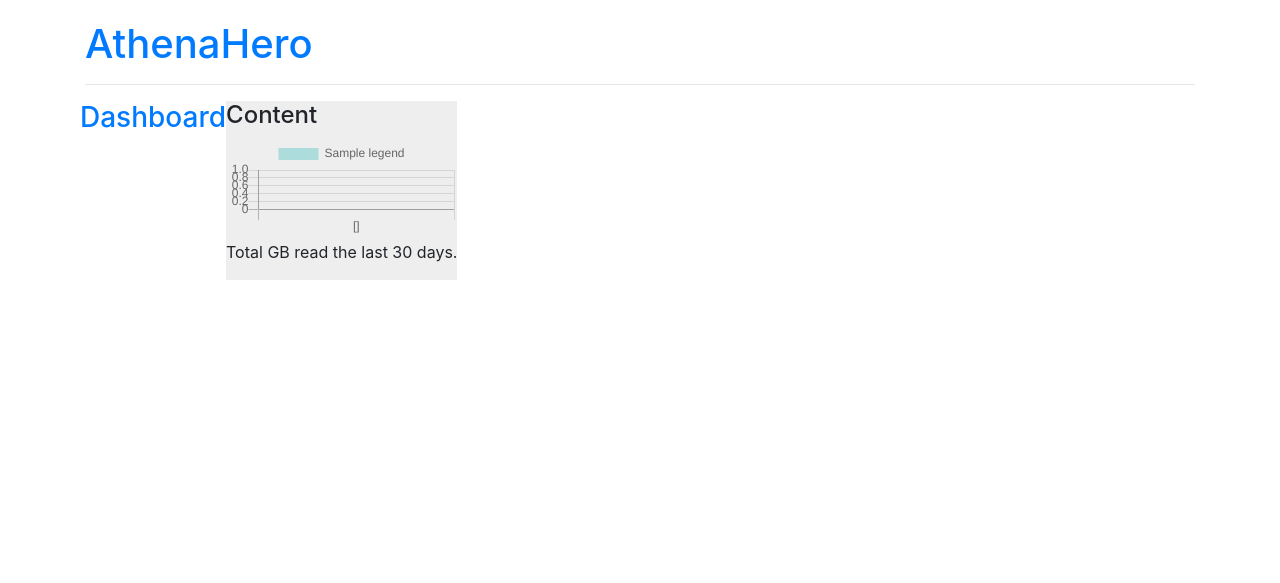
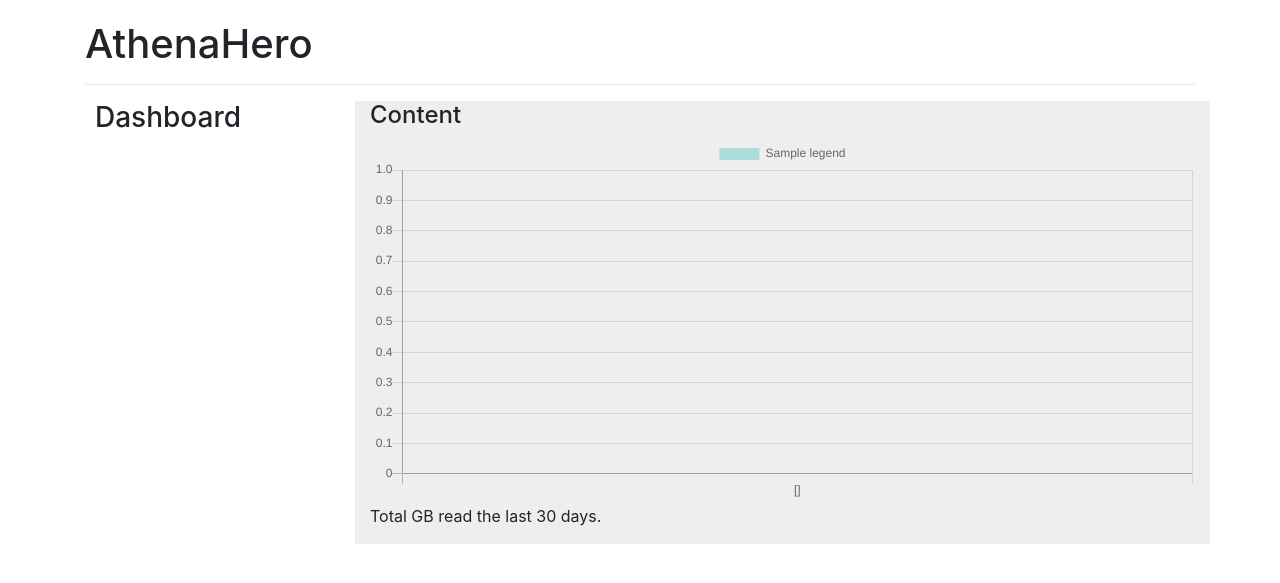
Before and after one commit to flaviomax/athenahero, a Flask app: template athenahero/templates/home.html in a window 1280 px wide. Shown: the top 583 px of the page. Run offline with Flask 2, Linux system fonts and the light colour scheme; the template is opened without the code that fills it: most values are stand-ins (such as "Sample title", 1, 10 or a date in 2020); some libraries are stand-ins or nearby versions.

Commit message:
fix for bootstrap 4

```diff
--- a/athenahero/templates/layout.html
+++ b/athenahero/templates/layout.html
@@ -12,15 +12,15 @@
 
   <body>
     <div class="container" id="title", style="padding-top: 20px;">
-        <a href="{{ url_for('home_bp.home') }}" class="h1">AthenaHero</a>
+        <a href="{{ url_for('home_bp.home') }}" class="h1" style="color: #212529;">AthenaHero</a>
         <hr/>
     </div>
     <div class="container" id="body_grid">
         <div class="row">
-            <div class="col-xs-3" id="left-menu">
-                <a href="{{ url_for('home_bp.home') }}" class="h3" style="padding-left: 10px;">Dashboard</a>
+            <div class="col-3" id="left-menu">
+                <a href="{{ url_for('home_bp.home') }}" class="h3" style="padding-left: 10px;color: #212529;">Dashboard</a>
             </div>
-            <div class="col-xs-9" style="background-color: #eeeeee;">
+            <div class="col-9" style="background-color: #eeeeee;">
                 {% block content %}{% endblock %}
             </div>
         </div>
```
